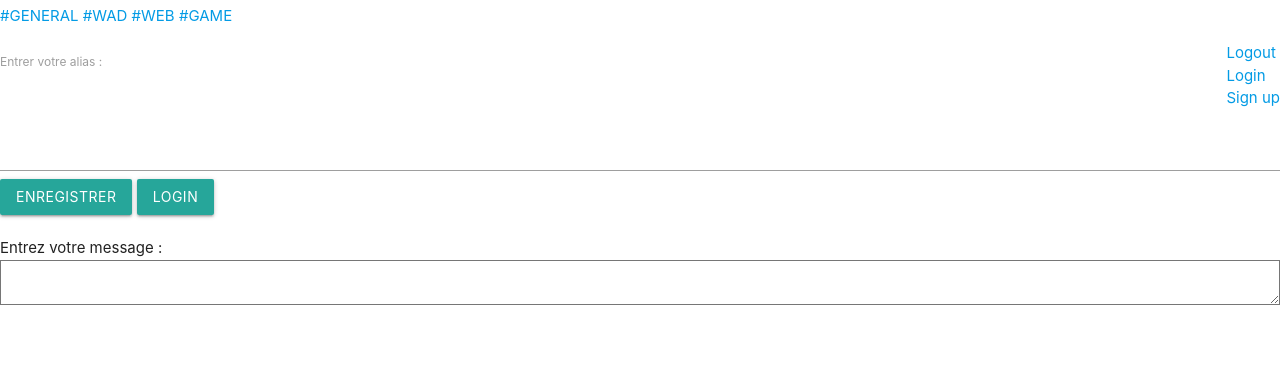
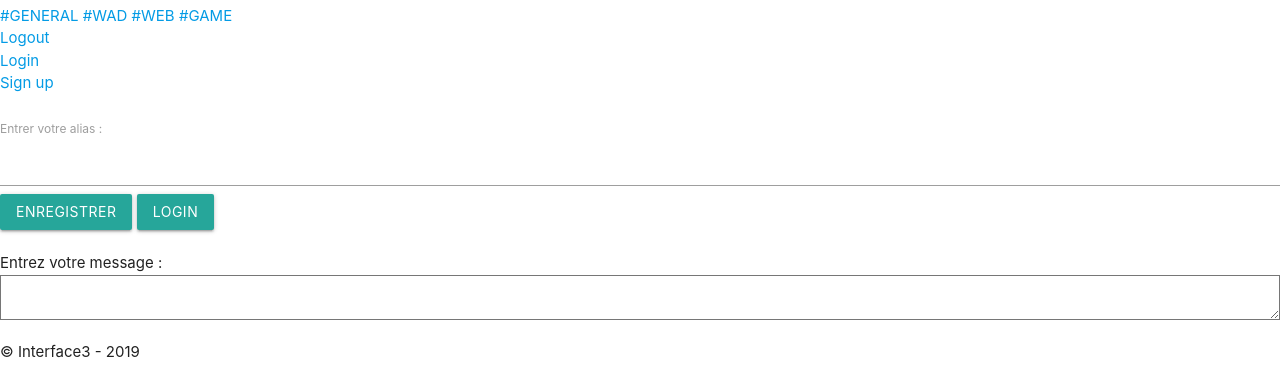
Before and after one commit to sabidlv/Projet_Interface, a website: page public/index.html in a window 1280 px wide. Shown: the part 1282-1661 px from the top of the page. Before the commit the page ends 1593 px from the top, so only its background shows below. Drawn offline with nearby package versions, Linux system fonts and the light colour scheme; files whose address does not match are found by name.

Commit message:
Auto stash before merge of "master" and "origin/master"

```diff
--- a/public/index.html
+++ b/public/index.html
@@ -34,17 +34,17 @@
 
         <!-- AUTHENTIFICATION -->
         <div>
-          <ul id="nav-mobile" class="right hide-on-med-and-down">
-            <li class="logged-in hidden">
+          <div>
+            <div class="logged-in hidden">
             <a href="#" id="logout">Logout</a>
-            </li>
-            <li class="logged-out hidden">
+            </div>
+            <div class="logged-out hidden">
             <a href="#" class="modal-trigger" data-target="modal-login">Login</a>
-            </li>
-            <li class="logged-out hidden">
+            </div>
+            <div class="logged-out hidden">
             <a href="#" class="modal-trigger" data-target="modal-signup">Sign up</a>
-            </li>
-          </ul>
+            </div>
+          </div>
         </div>
         <!-- FIN ATHENTIFICATION -->
 
@@ -132,6 +132,12 @@
           </form>
       </div>
     </div>
+
+    <footer>
+      <div class="footer">
+        <p>&copy; Interface3 - 2019</p>
+      </div>
+    </footer>
     <script src="https://cdnjs.cloudflare.com/ajax/libs/materialize/1.0.0/js/materialize.min.js"></script>
   </body>
 </html>
--- a/public/styles/_03base.scss
+++ b/public/styles/_03base.scss
@@ -17,6 +17,10 @@ p{
 img {
   width: 100px;
   height: auto;
+}
+
+.logo-img {
+  margin-top: 15px;
 }
 
 .sideNavBar {
@@ -79,3 +83,11 @@ color: white;
 .hidden {
   display: none;
 }
+<<<<<<< Updated upstream
+
+=======
+.footer {
+  text-align: center;
+  bottom: 0;
+}
+>>>>>>> Stashed changes
```
Also changed, not shown: src/index.js (+7 -5 lines).
